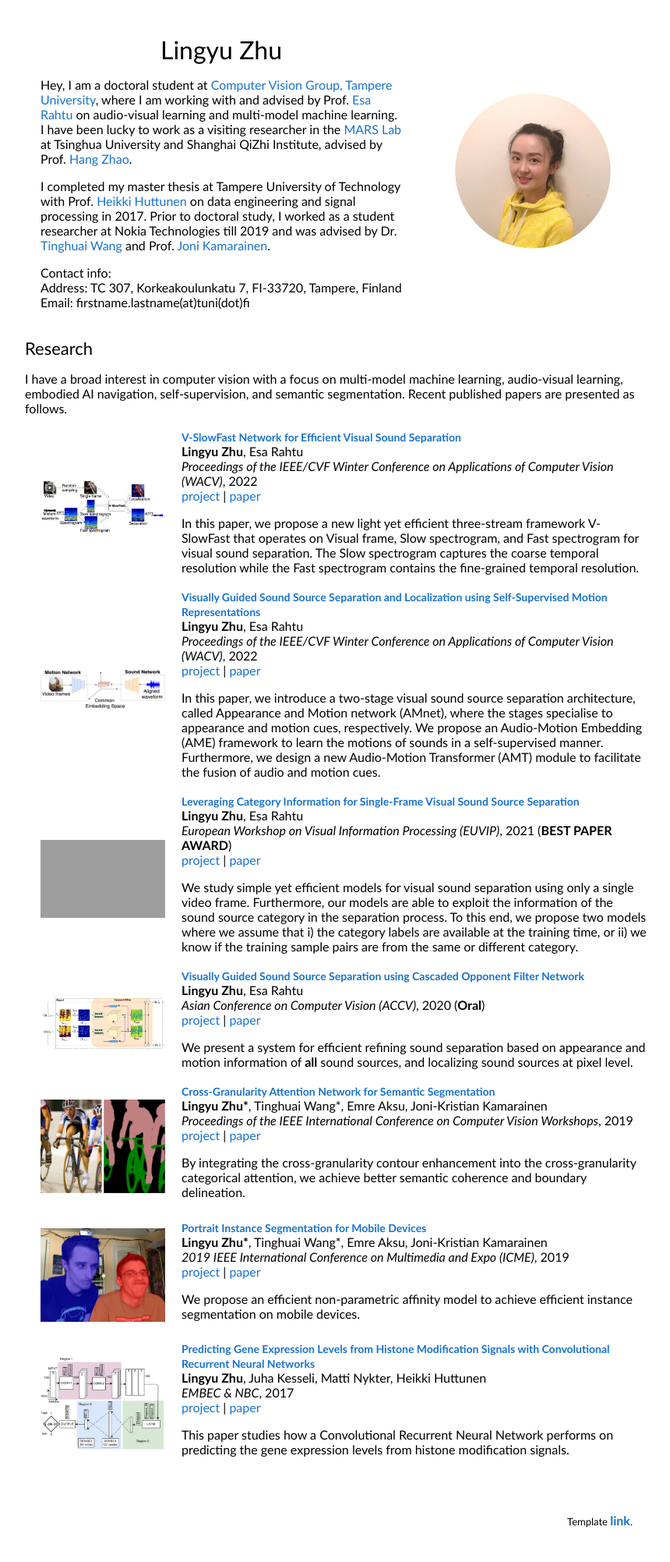
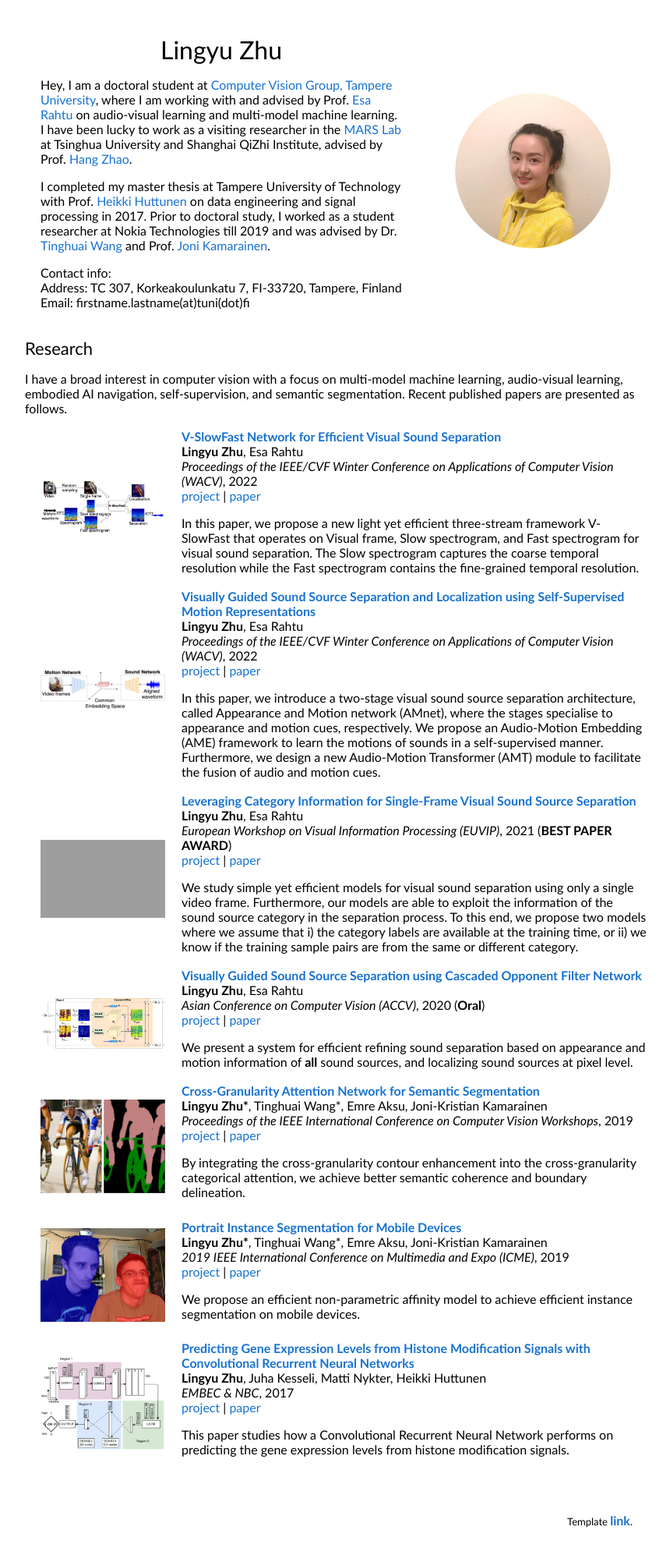
Before and after one commit to ly-zhu/ly-zhu.github.io, a Jekyll site: the page index.html, which Jekyll copies as it is, in a window 1280 px wide. Shown: the whole page at 78% size, without its empty margins (208-1068 px from the left). Built offline with Jekyll 4.4.1, drawn with Linux system fonts in a browser that asks for light colours; grey boxes are pictures that could not be loaded.

Commit message:
paper title size changed

```diff
--- a/assets/css/stylesheet.css
+++ b/assets/css/stylesheet.css
@@ -96,7 +96,7 @@ heading {
 
 papertitle {
   font-family: 'Lato', Verdana, Helvetica, sans-serif;
-  font-size: 14px;
+  font-size: 16px;
   font-weight: 700
 }
 
```
